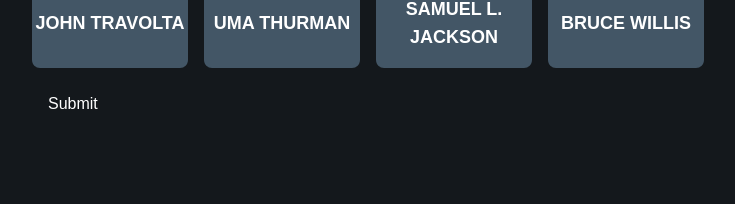
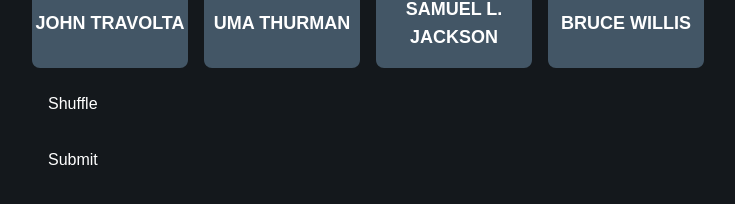
Before and after one commit to felfeng/StarLinks, a Next.js app: page / in a window 1280 px wide. Shown: the part 446-650 px from the top of the page, without its empty margins (272-1007 px from the left). Built offline with nearby package versions, Linux system fonts and the light colour scheme.

Commit message:
added shuffle button

```diff
--- a/app/components/grid.tsx
+++ b/app/components/grid.tsx
@@ -54,7 +54,13 @@ const Grid: React.FC<GridProps> = ({ actors, gridSize }) => {
         ))}
       </div>
       <button
-        className="submit-button mt-4 bg-blue-500 text-white px-4 py-2 rounded-md hover:bg-blue-600"
+        className="submit-button mt-4 bg-blue-500 text-white px-4 py-2 rounded-md hover:bg-blue-600 flex items-center"
+        onClick={handleSubmitGroup}
+      >
+        Shuffle
+      </button>
+      <button
+        className="submit-button mt-4 bg-blue-500 text-white px-4 py-2 rounded-md hover:bg-blue-600 flex items-center"
         onClick={handleSubmitGroup}
       >
         Submit
```
